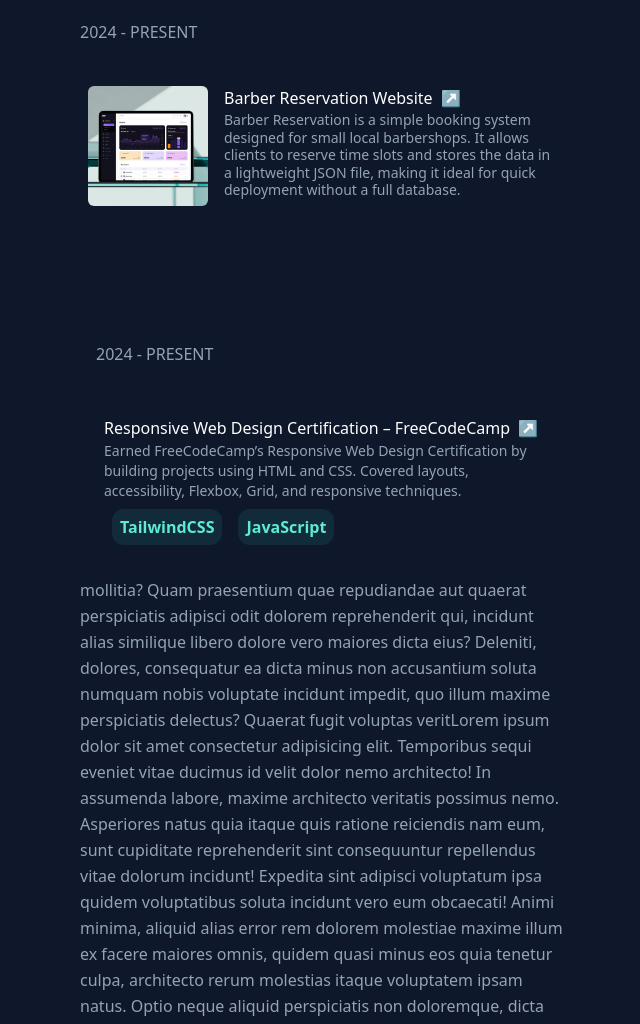
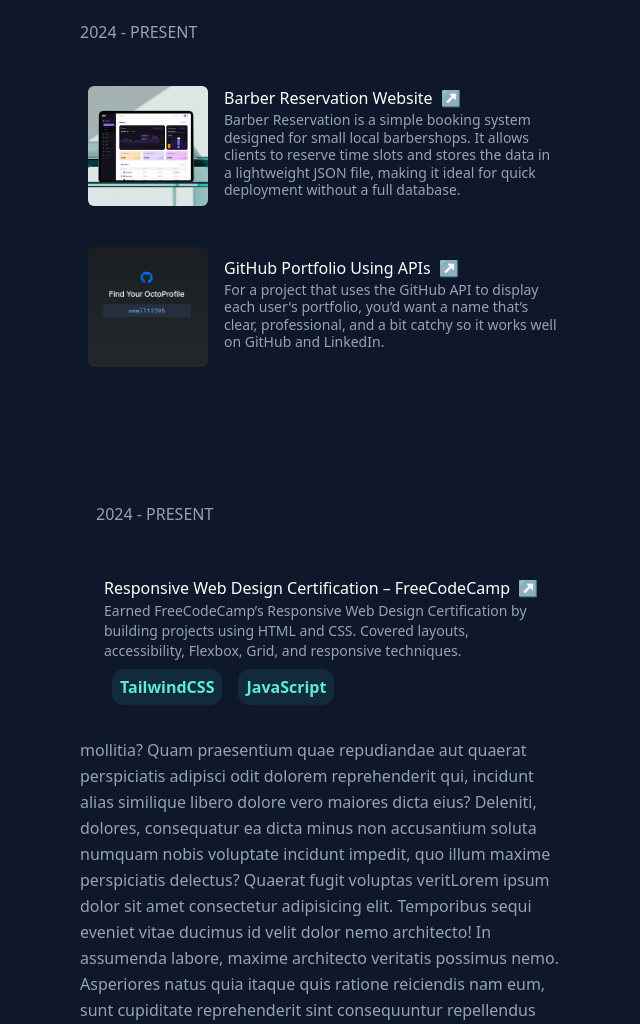
Before and after one commit to smail12395/my-portfolio, a website: page index.html in a window 1280 px wide. Shown: the part 913-1937 px from the top of the page, without its empty margins (636-1276 px from the left). Drawn offline with Linux system fonts and the light colour scheme.

Commit message:
ADD GITFOLIO PRJ

```diff
--- a/index.html
+++ b/index.html
@@ -62,6 +62,23 @@
                     </div>
                         <p class="text-slate-400 leading-tight text-sm max-md:text-xs">
                           Barber Reservation is a simple booking system designed for small local barbershops. It allows clients to reserve time slots and stores the data in a lightweight JSON file, making it ideal for quick deployment without a full database.
+                        </p>
+                    <div>
+                  </div>
+            </div>
+       </div>
+
+      <div onclick="window.open('https:/\/smail12395.github.io/GitFolio', '_blank')" class="flex group items-center h-full space-x-4 cursor-pointer hover:bg-slate-800 rounded-lg p-4 m-2 file:transation duration-300">
+            <div class="w-[120px] h-[120px] flex-shrink-0 flex items-center">
+              <img class="w-full h-full object-cover rounded-md" src="./images/GitFolio.png" alt="">
+            </div>
+            <div class="flex-1 h-full mb-2">
+                  <div class="text-white group-hover:text-teal-300 flex justify-start cursor-pointer space-x-2">
+                      <span class="">GitHub Portfolio Using APIs</span>
+                      <span class="group-hover:-translate-y-1 group-hover:translate-x-1  transition-all duration-300">↗</span>
+                    </div>
+                        <p class="text-slate-400 leading-tight text-sm max-md:text-xs">
+                          For a project that uses the GitHub API to display each user's portfolio, you’d want a name that’s clear, professional, and a bit catchy so it works well on GitHub and LinkedIn.
                         </p>
                     <div>
                   </div>
```
Also changed, not shown: images/GitFolio.png (added).
